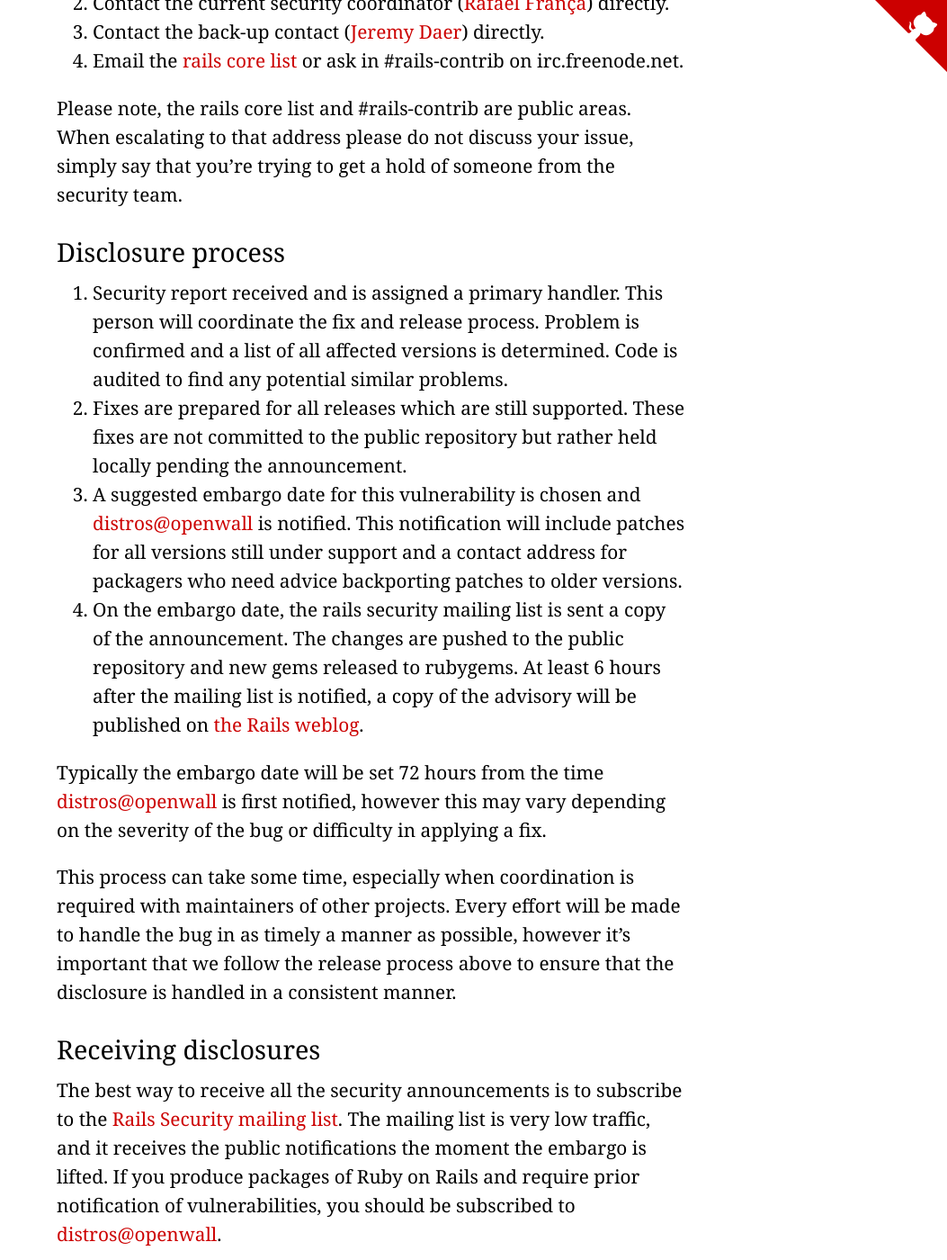
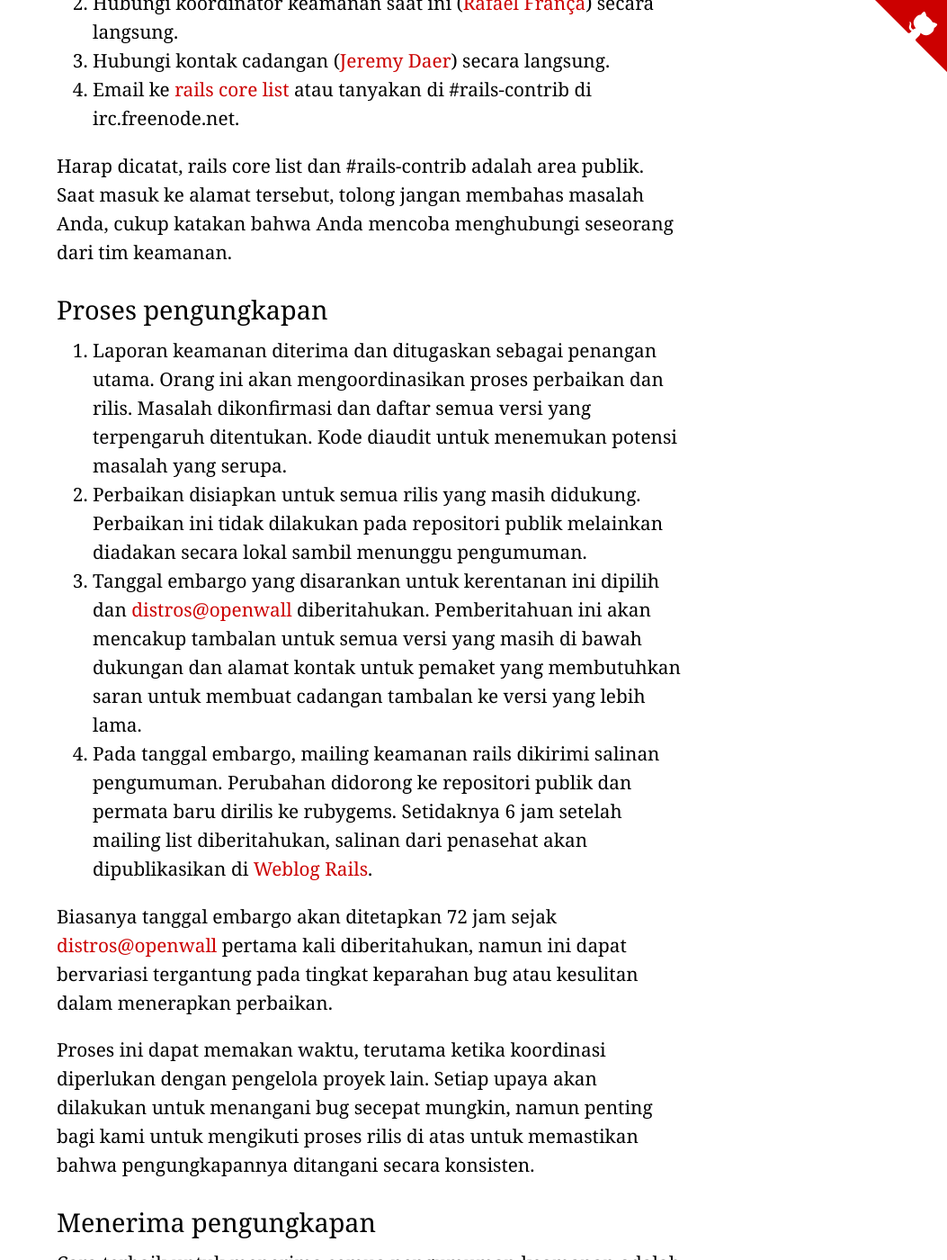
Before and after one commit to rails-id/rails-id.github.io, a Jekyll site: the page built from page/rails/security.html, in a window 1280 px wide and 1400 px high, scrolled down 1730 px. Shown: the whole window at 90% size, without its empty margins (227-1280 px from the left). Built offline with Jekyll 4.4.1, drawn with Linux system fonts in a browser that asks for light colours; nearby versions of some CDN libraries; some web fonts are replaced; comment, search, counter and statistics services are not loaded; some of the changed text lies outside the part shown.

Commit message:
Tolong bantu ini /security/ masih berantakan bahasanya :smile: @rails-id/contributors #5

```diff
--- a/page/rails/security.html
+++ b/page/rails/security.html
@@ -1,72 +1,71 @@
 ---
 layout: page
-title: Security policy
+title: Kebijakan keamanan
 permalink: /security/
-description: Ruby on Rails takes web security very seriously. This means including features to protect application makers from common issues like CSRF, Script Injection, SQL Injection, and the like. But it also means a clear policy on how to report vulnerabilities and receive updates when patches to those are released.
+description: Ruby on Rails sangat memperhatikan keamanan web. Ini berarti termasuk fitur untuk melindungi aplikasi dari masalah umum seperti CSRF, Script Injection, SQL Injection, dan sejenisnya. Itu berarti Rails memiliki kebijakan yang jelas tentang cara melaporkan kerentanan dan menerima pembaruan ketika patching (tambalan) untuk dirilis.
 ---
 
 <section>
-  <h1>Security policy</h1>
+  <h1>Kebijakan keamanan</h1>
 
   <figure class="right">
     <img src="/assets/images/security.png" alt="Security.">
   </figure>
 
-  <p>Ruby on Rails takes web security very seriously. This means including features to protect application makers from common issues like CSRF, Script Injection, SQL Injection, and the like. But it also means a clear policy on how to report vulnerabilities and receive updates when patches to those are released.</p>
+  <p>Ruby on Rails sangat memperhatikan keamanan web. Ini berarti termasuk fitur untuk melindungi aplikasi dari masalah umum seperti CSRF, Script Injection, SQL Injection, dan sejenisnya. Itu berarti Rails memiliki kebijakan yang jelas tentang cara melaporkan kerentanan dan menerima pembaruan ketika patching (tambalan) untuk dirilis.</p>
 
-  <h2>Supported versions</h2>
+  <h2>Versi yang didukung</h2>
 
-  <p>For major security issues, all releases in the current major series, and the last release in the additional major series will receive patches and new versions. This is currently 5.2.x, 5.1.x, 5.0.x and 4.2.x.</p>
+  <p>Untuk masalah keamanan utama (major), semua rilis dalam seri utama saat ini, dan rilis terakhir dalam seri utama tambahan akan menerima patching (tambalan) dan versi baru. Saat ini 5.2.x, 5.1.x, 5.0.x dan 4.2.x.</p>
 
-  <p>For minor security issues, the current release series and the next most recent one will receive patches and new versions. This is currently 5.2.x, 5.1.x.</p>
+  <p>Untuk masalah keamanan kecil (minor), seri rilis saat ini dan yang terbaru berikutnya akan menerima patching (tambalan) dan versi baru. Saat ini 5.2.x, 5.1.x.</p>
 
-  <p>When a release series is no longer supported, it’s your own responsibility to deal with bugs and security issues. We may provide backports of the fixes and publish them to git, however there will be no new versions released. If you are not comfortable maintaining your own versions, you should upgrade to a supported version.</p>
+  <p>Ketika seri rilis tidak lagi didukung, Anda sendiri yang bertanggung jawab untuk menangani bug dan masalah keamanan. Kami mungkin menyediakan backport perbaikan dan mempublikasikannya ke git, namun tidak ada versi baru yang dirilis. Jika Anda merasa tidak nyaman untuk mempertahankan versi Anda sendiri, Anda harus meningkatkan ke versi yang didukung.</p>
 
-  <p>The classification of a security issue is determined by the <a href="/community#core">Rails core team</a>.</p>
+  <p>Klasifikasi masalah keamanan ditentukan oleh <a href="/community/#core">Tim inti Rails</a>.</p>
 
 
-  <h2>Reporting a vulnerability</h2>
+  <h2>Melaporkan kerentanan</h2>
 
-  <p>All security bugs in rails should be reported through our <a href="https://hackerone.com/rails">bounty program page at HackerOne</a>. This will deliver a message to a subset of the core team who handle security issues. Your report will be acknowledged within 24 hours, and you’ll receive a more detailed response to your email within 48 hours indicating the next steps in handling your report.</p>
+  <p>Semua bug keamanan di Rails harus dilaporkan melalui <a href="https://hackerone.com/rails">halaman program bounty di HackerOne</a>. Ini akan mengirimkan pesan ke subset dari tim inti yang menangani masalah keamanan. Laporan Anda akan diakui dalam 24 jam, dan Anda akan menerima respons yang lebih rinci ke email Anda dalam waktu 48 jam yang mengindikasikan langkah selanjutnya dalam menangani laporan Anda.</p>
 
-  <p>After the initial reply to your report the security team will endeavor to keep you informed of the progress being made towards a fix and full announcement. These updates will be sent at least every five days, in reality this is more likely to be every 24-48 hours.</p>
+  <p>Setelah balasan awal untuk laporan Anda, tim keamanan akan berusaha untuk memberi Anda informasi tentang kemajuan yang dibuat menuju perbaikan dan pengumuman penuh. Pembaruan ini akan dikirim setidaknya setiap lima hari, walaupun pada kenyataannya ini lebih cenderung setiap 24-48 jam.</p>
 
-  <p>If you have not received a reply to your email within 48 hours, or have not heard from the security team for the past five days there are a few steps you can take:</p>
+  <p>Jika Anda belum menerima balasan email Anda dalam waktu 48 jam, atau belum mendapatkan berita dari tim keamanan selama lima hari terakhir ada beberapa langkah yang dapat Anda ambil:</p>
 
   <p>
   <ol>
-    <li>Send an email to the security reports list (<a href="mailto:security@rubyonrails.org">security@rubyonrails.org</a>).</li>
-    <li>Contact the current security coordinator (<a href="mailto:rafaelmfranca@gmail.com">Rafael França</a>) directly.</li>
-    <li>Contact the back-up contact (<a href="mailto:jeremy@basecamp.com">Jeremy Daer</a>) directly.</li>
-    <li>Email the <a href="https://groups.google.com/forum/#!forum/rubyonrails-core">rails core list</a> or ask in #rails-contrib on irc.freenode.net.</li>
+    <li>Kirim email ke daftar laporan (<a href="mailto:security@rubyonrails.org">security@rubyonrails.org</a>).</li>
+    <li>Hubungi koordinator keamanan saat ini (<a href="mailto:rafaelmfranca@gmail.com">Rafael França</a>) secara langsung.</li>
+    <li>Hubungi kontak cadangan (<a href="mailto:jeremy@basecamp.com">Jeremy Daer</a>) secara langsung.</li>
+    <li>Email ke <a href="https://groups.google.com/forum/#!forum/rubyonrails-core">rails core list</a> atau tanyakan di #rails-contrib di irc.freenode.net.</li>
   </ol>
   </p>
 
-  <p>Please note, the rails core list and #rails-contrib are public areas. When escalating to that address please do not discuss your issue, simply say that you’re trying to get a hold of someone from the security team.</p>
+  <p>Harap dicatat, rails core list dan #rails-contrib adalah area publik. Saat masuk ke alamat tersebut, tolong jangan membahas masalah Anda, cukup katakan bahwa Anda mencoba menghubungi seseorang dari tim keamanan.</p>
 
 
-  <h2>Disclosure process</h2>
+  <h2>Proses pengungkapan</h2>
 
   <p>
   <ol>
-    <li>Security report received and is assigned a primary handler. This person will coordinate the fix and release process.
-      Problem is confirmed and a list of all affected versions is determined. Code is audited to find any potential similar problems.</li>
-    <li>Fixes are prepared for all releases which are still supported. These fixes are not committed to the public repository but rather held locally pending the announcement.</li>
-    <li>A suggested embargo date for this vulnerability is chosen and <a href="http://oss-security.openwall.org/wiki/mailing-lists/distros">distros@openwall</a> is notified. This notification will include patches for all versions still under support and a contact address for packagers who need advice backporting patches to older versions.</li>
-    <li>On the embargo date, the rails security mailing list is sent a copy of the announcement. The changes are pushed to the public repository and new gems released to rubygems. At least 6 hours after the mailing list is notified, a copy of the advisory will be published on <a href="https://weblog.rubyonrails.org">the Rails weblog</a>.</li>
+    <li>Laporan keamanan diterima dan ditugaskan sebagai penangan utama. Orang ini akan mengoordinasikan proses perbaikan dan rilis. Masalah dikonfirmasi dan daftar semua versi yang terpengaruh ditentukan. Kode diaudit untuk menemukan potensi masalah yang serupa.</li>
+    <li>Perbaikan disiapkan untuk semua rilis yang masih didukung. Perbaikan ini tidak dilakukan pada repositori publik melainkan diadakan secara lokal sambil menunggu pengumuman.</li>
+    <li>Tanggal embargo yang disarankan untuk kerentanan ini dipilih dan <a href="http://oss-security.openwall.org/wiki/mailing-lists/distros">distros@openwall</a> diberitahukan. Pemberitahuan ini akan mencakup tambalan untuk semua versi yang masih di bawah dukungan dan alamat kontak untuk pemaket yang membutuhkan saran untuk membuat cadangan tambalan ke versi yang lebih lama.</li>
+    <li>Pada tanggal embargo, mailing keamanan rails dikirimi salinan pengumuman. Perubahan didorong ke repositori publik dan permata baru dirilis ke rubygems. Setidaknya 6 jam setelah mailing list diberitahukan, salinan dari penasehat akan dipublikasikan di <a href="https://weblog.rubyonrails.org">Weblog Rails</a>.</li>
   </ol>
   </p>
 
-  <p>Typically the embargo date will be set 72 hours from the time <a href="http://oss-security.openwall.org/wiki/mailing-lists/distros">distros@openwall</a> is first notified, however this may vary depending on the severity of the bug or difficulty in applying a fix.</p>
+  <p>Biasanya tanggal embargo akan ditetapkan 72 jam sejak <a href="http://oss-security.openwall.org/wiki/mailing-lists/distros">distros@openwall</a> pertama kali diberitahukan, namun ini dapat bervariasi tergantung pada tingkat keparahan bug atau kesulitan dalam menerapkan perbaikan.</p>
 
-  <p>This process can take some time, especially when coordination is required with maintainers of other projects. Every effort will be made to handle the bug in as timely a manner as possible, however it’s important that we follow the release process above to ensure that the disclosure is handled in a consistent manner.</p>
+  <p>Proses ini dapat memakan waktu, terutama ketika koordinasi diperlukan dengan pengelola proyek lain. Setiap upaya akan dilakukan untuk menangani bug secepat mungkin, namun penting bagi kami untuk mengikuti proses rilis di atas untuk memastikan bahwa pengungkapannya ditangani secara konsisten.</p>
 
 
-  <h2>Receiving disclosures</h2>
+  <h2>Menerima pengungkapan</h2>
 
-  <p>The best way to receive all the security announcements is to subscribe to the <a href="https://groups.google.com/d/forum/rubyonrails-security">Rails Security mailing list</a>. The mailing list is very low traffic, and it receives the public notifications the moment the embargo is lifted. If you produce packages of Ruby on Rails and require prior notification of vulnerabilities, you should be subscribed to <a href="http://oss-security.openwall.org/wiki/mailing-lists/distros">distros@openwall</a>.</p>
+  <p>Cara terbaik untuk menerima semua pengumuman keamanan adalah berlangganan <a href="https://groups.google.com/d/forum/rubyonrails-security">Rails Security mailing list</a>. Mailing lalu lintas sangat rendah, dan menerima pemberitahuan publik saat embargo dicabut. Jika Anda membuat paket Ruby on Rails dan meminta pemberitahuan kerentanan sebelumnya, Anda harus berlangganan <a href="http://oss-security.openwall.org/wiki/mailing-lists/distros">distros@openwall</a>.</p>
 
-  <p>No one outside the core team, the initial reporter or <a href="http://oss-security.openwall.org/wiki/mailing-lists/distros">distros@openwall</a> will be notified prior to the lifting of the embargo. We regret that we cannot make exceptions to this policy for high traffic or important sites, as any disclosure beyond the minimum required to coordinate a fix could cause an early leak of the vulnerability.</p>
+  <p>Tidak ada orang di luar tim inti, reporter awal atau <a href="http://oss-security.openwall.org/wiki/mailing-lists/distros">distros@openwall</a> akan diberitahu sebelum pencabutan embargo. Kami menyesal bahwa kami tidak dapat membuat pengecualian terhadap kebijakan ini untuk lalu lintas tinggi atau situs penting, karena pengungkapan apa pun di luar batas minimum yang diperlukan untuk mengoordinasikan perbaikan dapat menyebabkan kebocoran awal kerentanan.</p>
 
-  <p>If you have any suggestions to improve this policy, please send an email to <a href="mailto:security@rubyonrails.org">security@rubyonrails.org</a>.</p>
+  <p>Jika Anda memiliki saran untuk meningkatkan kebijakan ini, silakan kirim email ke <a href="mailto:security@rubyonrails.org">security@rubyonrails.org</a>.</p>
 </section>
```
